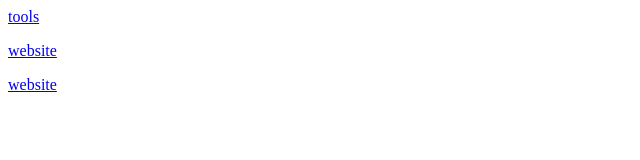
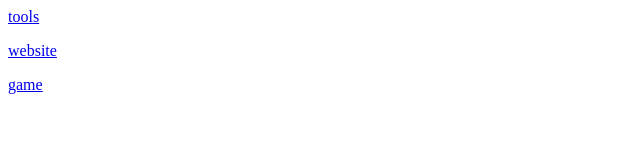
Before and after one commit to gwjcfls/gwjcfls.github.io, a plain HTML site: page index.htm in a window 1280 px wide. Shown: the full height of the page, 0-640 px from the left. Drawn offline with Linux system fonts and the light colour scheme.

Commit message:
Update index.htm

```diff
--- a/index.htm
+++ b/index.htm
@@ -10,7 +10,7 @@
 
 <p><a href="tools.htm">tools</a></p>
 <p><a href="website.htm">website</a></p>
-<p><a href="game.html">website</a></p>
+<p><a href="game.html">game</a></p>
 
 </body>
 
```
